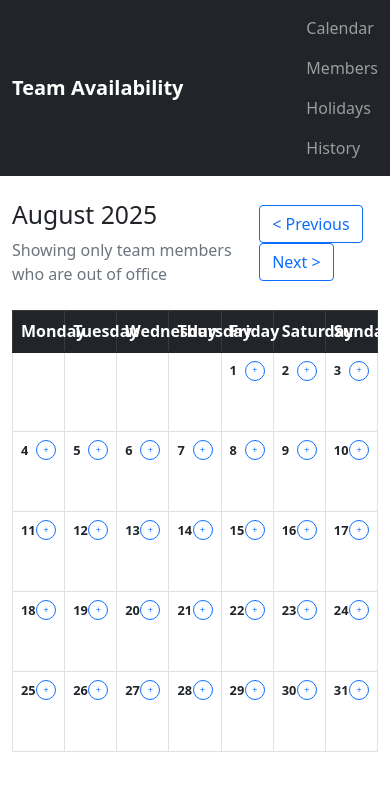
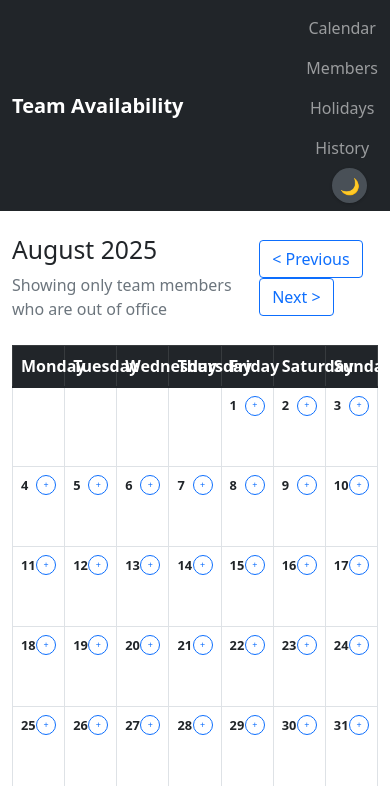
Before and after one commit to naga-nandyala/leave-app, a Flask app: page / in a window 390 px wide. Shown: the top 786 px of the page. Run offline with Flask 3, Linux system fonts and the light colour scheme.

Commit message:
added code

```diff
--- a/app/static/css/style.css
+++ b/app/static/css/style.css
@@ -109,6 +109,17 @@
         font-size: 0.65em;
         padding: 1px 2px;
     }
+
+    .theme-toggle.nav-theme-toggle {
+        width: 30px;
+        height: 30px;
+        font-size: 0.9em;
+        margin-left: 10px;
+    }
+
+    .navbar-nav {
+        flex-wrap: wrap;
+    }
 }
 
 /* Print styles */
@@ -131,3 +142,194 @@
         color: #000 !important;
     }
 }
+
+/* Dark Mode Styles */
+.dark-mode {
+    background-color: #1a1a1a !important;
+    color: #e0e0e0 !important;
+}
+
+.dark-mode .navbar {
+    background-color: #000 !important;
+}
+
+.dark-mode .calendar-table {
+    background-color: #2d2d2d;
+    color: #e0e0e0;
+    border-color: #444;
+}
+
+.dark-mode .calendar-table th {
+    background-color: #333 !important;
+    color: #e0e0e0 !important;
+    border-color: #444;
+}
+
+.dark-mode .calendar-table td {
+    border-color: #444;
+}
+
+.dark-mode .table-bordered {
+    border-color: #444;
+}
+
+.dark-mode .table-bordered th,
+.dark-mode .table-bordered td {
+    border-color: #444;
+}
+
+.dark-mode .calendar-day {
+    background-color: #2d2d2d;
+    border-color: #444;
+    color: #e0e0e0;
+}
+
+.dark-mode .calendar-day:hover {
+    background-color: #3a3a3a !important;
+}
+
+.dark-mode .card {
+    background-color: #2d2d2d;
+    border-color: #444;
+    color: #e0e0e0;
+}
+
+.dark-mode .card-header {
+    background-color: #333;
+    border-color: #444;
+    color: #e0e0e0;
+}
+
+.dark-mode .member-status.unavailable {
+    background-color: #4a2c2c;
+    color: #ffb3b3;
+    border-color: #6b3333;
+}
+
+.dark-mode .member-status.available {
+    background-color: #2c4a2c;
+    color: #b3ffb3;
+    border-color: #336b33;
+}
+
+.dark-mode .view-ooo-btn {
+    background: rgba(255,255,255,0.2);
+    color: #e0e0e0;
+    border-color: #555;
+}
+
+.dark-mode .view-ooo-btn:hover {
+    background: #0d6efd;
+    color: white;
+}
+
+.dark-mode .add-ooo-btn {
+    background: rgba(255,255,255,0.2);
+    color: #e0e0e0;
+    border-color: #555;
+}
+
+.dark-mode .add-ooo-btn:hover {
+    background: #0d6efd;
+    color: white;
+}
+
+.dark-mode .modal-content {
+    background-color: #2d2d2d;
+    color: #e0e0e0;
+    border-color: #444;
+}
+
+.dark-mode .modal-header {
+    border-color: #444;
+}
+
+.dark-mode .modal-footer {
+    border-color: #444;
+}
+
+.dark-mode .form-control {
+    background-color: #3a3a3a;
+    border-color: #555;
+    color: #e0e0e0;
+}
+
+.dark-mode .form-control:focus {
+    background-color: #3a3a3a;
+    border-color: #0d6efd;
+    color: #e0e0e0;
+    box-shadow: 0 0 0 0.2rem rgba(13, 110, 253, 0.25);
+}
+
+.dark-mode .table {
+    color: #e0e0e0;
+}
+
+.dark-mode .table-striped tbody tr:nth-of-type(odd) td {
+    background-color: #333;
+}
+
+.dark-mode .table-hover tbody tr:hover td {
+    background-color: #3a3a3a;
+}
+
+.dark-mode .alert-info {
+    background-color: #1f4a5c;
+    border-color: #2a5a6b;
+    color: #b3d9e6;
+}
+
+.dark-mode .btn-primary {
+    background-color: #0d6efd;
+    border-color: #0d6efd;
+}
+
+.dark-mode .btn-secondary {
+    background-color: #6c757d;
+    border-color: #6c757d;
+}
+
+.dark-mode .btn-outline-primary {
+    color: #4fc3f7;
+    border-color: #4fc3f7;
+}
+
+.dark-mode .btn-outline-primary:hover {
+    background-color: #4fc3f7;
+    color: #000;
+}
+
+/* Dark mode toggle button */
+.theme-toggle.nav-theme-toggle {
+    background: #495057;
+    color: #fff;
+    border: none;
+    border-radius: 50%;
+    width: 35px;
+    height: 35px;
+    font-size: 1em;
+    cursor: pointer;
+    transition: all 0.3s ease;
+    display: flex;
+    align-items: center;
+    justify-content: center;
+    margin-left: 15px;
+    box-shadow: 0 1px 3px rgba(0,0,0,0.2);
+}
+
+.theme-toggle.nav-theme-toggle:hover {
+    background: #6c757d;
+    transform: scale(1.05);
+    box-shadow: 0 2px 5px rgba(0,0,0,0.3);
+}
+
+.dark-mode .theme-toggle.nav-theme-toggle {
+    background: #ffc107;
+    color: #000;
+    box-shadow: 0 1px 3px rgba(255,193,7,0.3);
+}
+
+.dark-mode .theme-toggle.nav-theme-toggle:hover {
+    background: #ffcd39;
+    box-shadow: 0 2px 5px rgba(255,193,7,0.4);
+}
--- a/app/templates/base.html
+++ b/app/templates/base.html
@@ -11,11 +11,14 @@
     <nav class="navbar navbar-expand-lg navbar-dark bg-dark">
         <div class="container">
             <a class="navbar-brand" href="{{ url_for('index') }}">Team Availability</a>
-            <div class="navbar-nav">
+            <div class="navbar-nav d-flex align-items-center">
                 <a class="nav-link" href="{{ url_for('index') }}">Calendar</a>
                 <a class="nav-link" href="{{ url_for('members') }}">Members</a>
                 <a class="nav-link" href="{{ url_for('holidays') }}">Holidays</a>
                 <a class="nav-link" href="{{ url_for('history') }}">History</a>
+                <button class="theme-toggle nav-theme-toggle" id="themeToggle" title="Toggle Dark Mode">
+                    <span id="themeIcon">🌙</span>
+                </button>
             </div>
         </div>
     </nav>
@@ -36,6 +39,45 @@
     </div>
 
     <script src="https://cdn.jsdelivr.net/npm/bootstrap@5.1.3/dist/js/bootstrap.bundle.min.js"></script>
+
+    <!-- Dark Mode Toggle Script -->
+    <script>
+        document.addEventListener('DOMContentLoaded', function() {
+            const themeToggle = document.getElementById('themeToggle');
+            const themeIcon = document.getElementById('themeIcon');
+            const body = document.body;
+
+            // Check for saved theme preference or default to light mode
+            const currentTheme = localStorage.getItem('theme') || 'light';
+
+            // Apply the saved theme
+            if (currentTheme === 'dark') {
+                body.classList.add('dark-mode');
+                themeIcon.textContent = '☀️';
+            } else {
+                themeIcon.textContent = '🌙';
+            }
+
+            // Toggle theme function
+            function toggleTheme() {
+                if (body.classList.contains('dark-mode')) {
+                    // Switch to light mode
+                    body.classList.remove('dark-mode');
+                    themeIcon.textContent = '🌙';
+                    localStorage.setItem('theme', 'light');
+                } else {
+                    // Switch to dark mode
+                    body.classList.add('dark-mode');
+                    themeIcon.textContent = '☀️';
+                    localStorage.setItem('theme', 'dark');
+                }
+            }
+
+            // Add click event listener
+            themeToggle.addEventListener('click', toggleTheme);
+        });
+    </script>
+
     {% block scripts %}{% endblock %}
 </body>
 </html>
```
